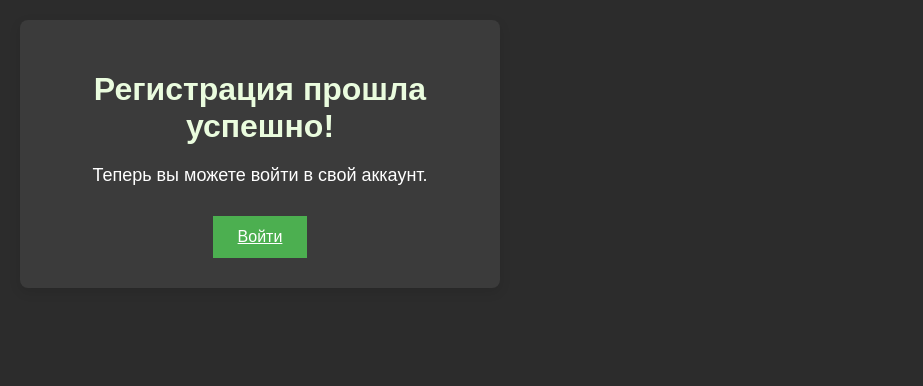
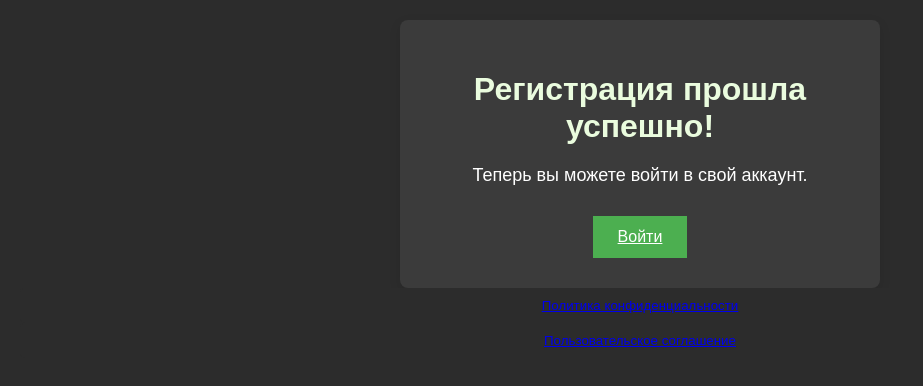
Before and after one commit to Mik-23/browser, a Django app: page /successfully in a window 1280 px wide. Shown: the top 386 px of the page, without its empty margins (0-923 px from the left). Run offline with Django 5.2, Linux system fonts and the light colour scheme.

Commit message:
Update successfully.html

```diff
--- a/mixchat/main/templates/main/successfully.html
+++ b/mixchat/main/templates/main/successfully.html
@@ -17,6 +17,7 @@
         .container {
             background: #3b3b3b;
             max-width: 400px;
+            margin: auto;
             padding: 30px 40px;
             border-radius: 8px;
             box-shadow: 0 4px 12px rgba(0,0,0,0.1);
@@ -33,14 +34,26 @@
             margin-bottom: 30px;
         }
 
-        a {
+        .success a {
             display: inline-block;
             padding: 12px 25px;
             background-color: #4CAF50;
             color: white;
         }
-        a:hover {
+        .success a:hover {
             background-color: #45a049;
+        }
+        button {
+            width: 100%;
+            padding: 10px;
+            background-color: #2c2c2c;
+            color: white;
+            border: none;
+            border-radius: 5px;
+            cursor: pointer;
+        }
+        button a:hover {
+            color: #009BDE;
         }
 
     </style>
@@ -49,7 +62,13 @@
     <div class="container">
         <h1>Регистрация прошла успешно!</h1>
         <p>Теперь вы можете войти в свой аккаунт.</p>
-        <a href="{% url 'auth_in_chat' %}" class="button">Войти</a>
+        <div class="success">
+            <a href="{% url 'auth_in_chat' %}" class="button">Войти</a>
+        </div>
+    </div>
+    <div class="text-buttons">
+        <button><a href="{% url 'privacy_policy' %}">Политика конфиденциальности</a></button>
+        <button><a href="{% url 'agreement' %}">Пользовательское соглашение</a></button>
     </div>
 </body>
 </html>
```
